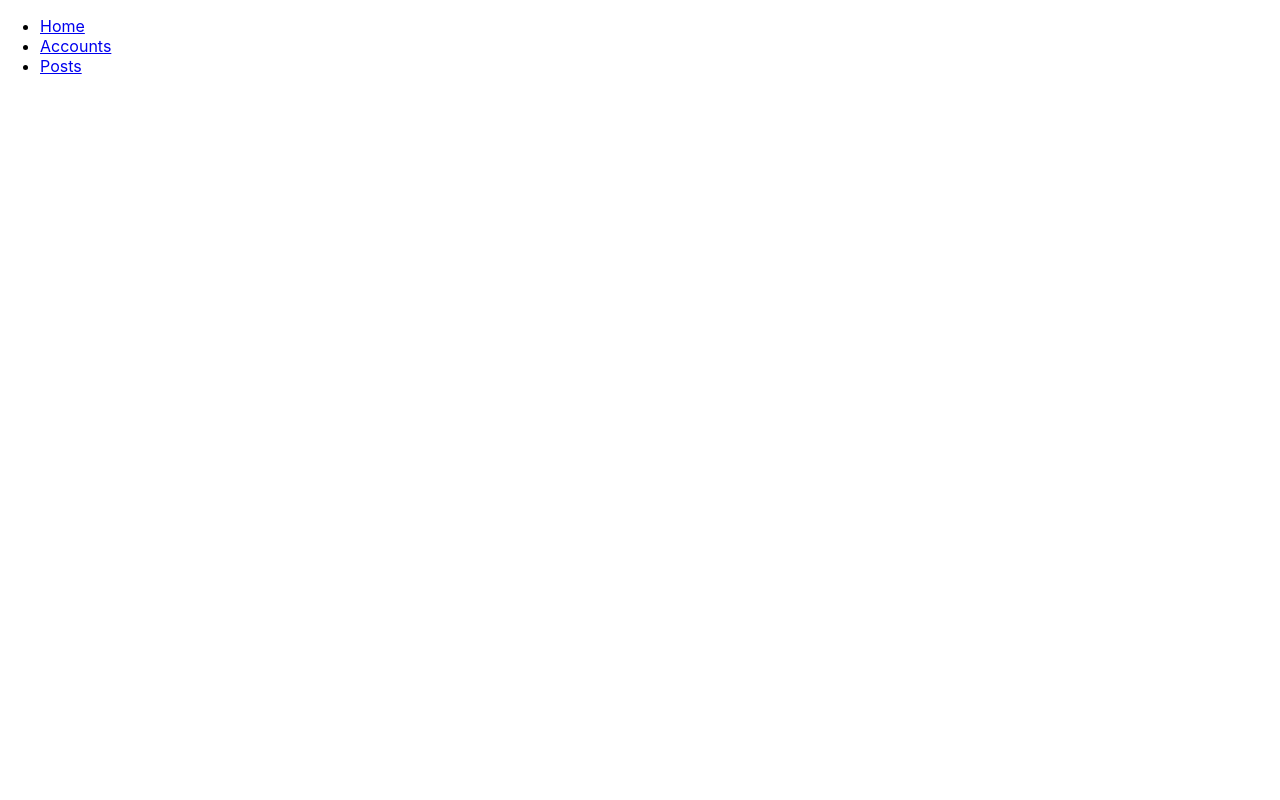
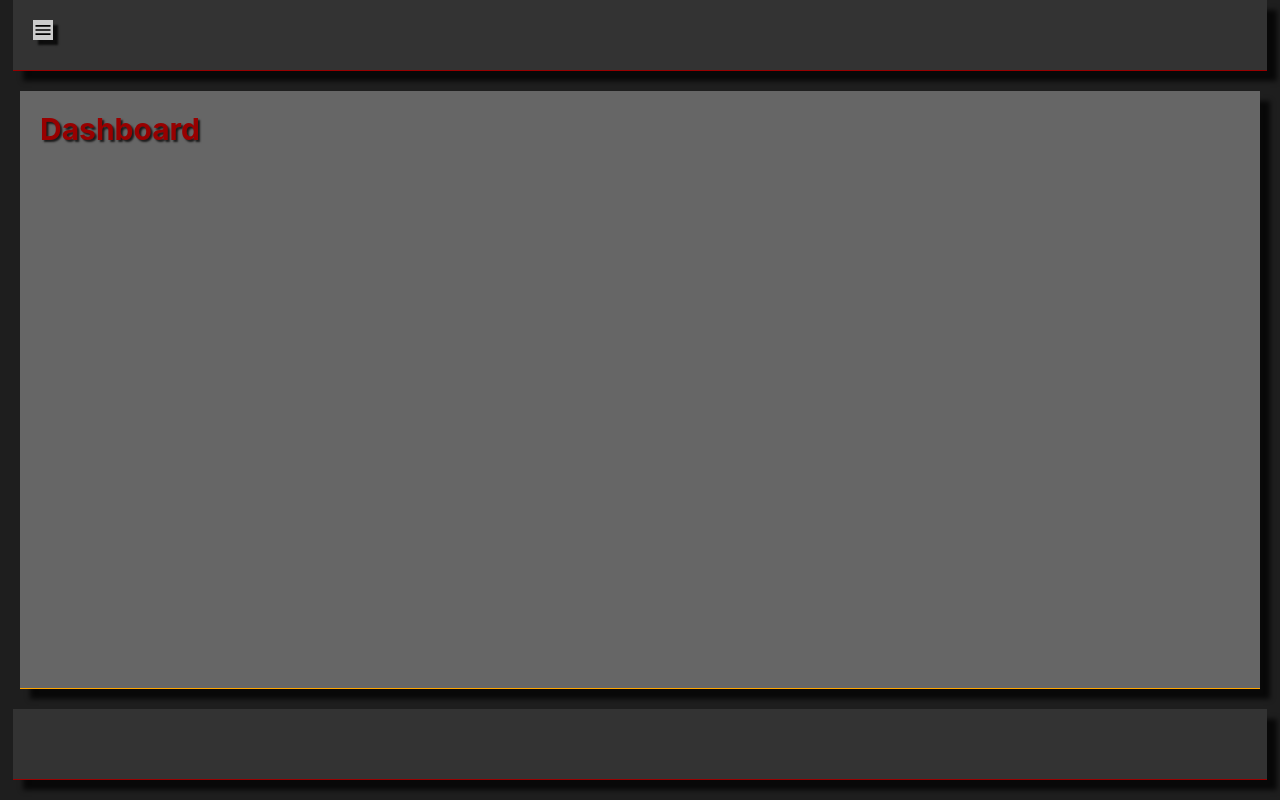
Before and after one commit to YanivOr/admin-system-react, a React (Create React App) app: page / in a window 1280 px wide. Built offline with nearby package versions, Linux system fonts and the light colour scheme.

Commit message:
shadowed layout

```diff
--- a/src/App.js
+++ b/src/App.js
@@ -1,32 +1,64 @@
-import React from "react";
+import React, { useState } from "react";
 import {
   BrowserRouter as Router,
   Switch,
-  Route,
-  Link
+  Route
 } from "react-router-dom";
+import styled from 'styled-components';
+import Header from './layout/Header';
+import Footer from './layout/Footer';
+import Menu from './layout/Menu';
+import Content from './layout/Content';
+import Dashboard from './layout/Dashboard';
+import Accounts from './entities/Accounts';
+import Posts from './entities/Posts';
 
-import Accounts from './components/accounts';
-import Posts from './components/posts';
+const Wrapper = styled.div`
+  display: flex;
+  flex-direction: column;
+  width: 100%;
+  height: 100%;
+`;
 
-export default function App() {
+const initialState = {
+  menu: {
+    isVisible: false,
+  },
+};
+
+const App = () => {
+
+  const [state, setState] = useState(initialState);
+
+  const menuBtnClicked = () => {
+    let newState;
+
+    newState = {...state};
+    newState.menu.isVisible = !state.menu.isVisible;
+
+    setState(newState);
+  };
+
+  const menuItemClicked = () => {
+    let newState;
+
+    newState = {...state};
+    newState.menu.isVisible = false;
+
+    setState(newState);
+  };
+
   return (
     <Router>
-      <div>
-        <nav>
-          <ul>
-            <li>
-              <Link to="/">Home</Link>
-            </li>
-            <li>
-              <Link to="/accounts">Accounts</Link>
-            </li>
-            <li>
-              <Link to="/posts">Posts</Link>
-            </li>
-          </ul>
-        </nav>
-
+      <Wrapper>
+        <Header
+          btnClicked={menuBtnClicked}>
+        </Header>
+        <Menu
+          btnClicked={menuItemClicked}
+          isVisible={state.menu.isVisible}>
+        </Menu>
+        <Content>
           <Switch>
             <Route path="/accounts">
               <Accounts></Accounts>
@@ -34,9 +66,15 @@ export default function App() {
             <Route path="/posts">
               <Posts></Posts>
             </Route>
-          <Route path="/"></Route>
+            <Route path="/">
+              <Dashboard></Dashboard>
+            </Route>
           </Switch>
-      </div>
+        </Content>
+        <Footer></Footer>
+      </Wrapper>
     </Router>
   );
 }
+
+export default App;
--- /dev/null
+++ b/src/common/Common.js
@@ -0,0 +1,13 @@
+import styled from 'styled-components';
+
+const Title = styled.h1`
+  text-shadow: 2px 2px 2px rgba(0,0,0,0.75);
+  padding: 0px;
+  margin: 0px;
+  font-size: 30px;
+  color: #980000;
+`;
+
+export {
+  Title,
+};
--- a/src/components/accounts/index.js
+++ b/src/entities/Accounts.js
@@ -1,14 +1,13 @@
 import React from 'react';
 import styled from 'styled-components';
+import { Title } from '../common/Common';
 
-const Wrapper = styled.div`
-
-`;
+const Wrapper = styled.div``;
 
 const Accounts = () => {
   return (
     <Wrapper>
-      Accounts
+      <Title>Accounts</Title>
     </Wrapper>
   );
 }
--- a/src/components/posts/index.js
+++ b/src/entities/Posts.js
@@ -1,14 +1,13 @@
 import React from 'react';
 import styled from 'styled-components';
+import { Title } from '../common/Common';
 
-const Wrapper = styled.div`
-
-`;
+const Wrapper = styled.div``;
 
 const Posts = () => {
   return (
     <Wrapper>
-      Posts
+      <Title>Post</Title>
     </Wrapper>
   );
 }
--- a/src/index.css
+++ b/src/index.css
@@ -1,3 +1,9 @@
+html, body {
+  width: 100%;
+  height: 100%;
+  background: #1e1e1e;
+}
+
 body {
   margin: 0;
   font-family: -apple-system, BlinkMacSystemFont, 'Segoe UI', 'Roboto', 'Oxygen',
@@ -11,3 +17,8 @@ code {
   font-family: source-code-pro, Menlo, Monaco, Consolas, 'Courier New',
     monospace;
 }
+
+#root {
+  width: 100%;
+  height: 100%;
+}
--- /dev/null
+++ b/src/layout/Content.js
@@ -0,0 +1,22 @@
+import React from 'react';
+import styled from 'styled-components';
+
+const Wrapper = styled.div`
+  flex: auto;
+  background: #666666;
+  color: #dddddd;
+  box-shadow: 10px 10px 5px 0px rgba(0,0,0,0.75);
+  margin: 20px;
+  padding: 20px;
+  border-bottom: 1px solid orange;
+`;
+
+const Content = ({children}) => {
+  return (
+    <Wrapper>
+      {children}
+    </Wrapper>
+  );
+}
+
+export default Content;
--- /dev/null
+++ b/src/layout/Dashboard.js
@@ -0,0 +1,15 @@
+import React from 'react';
+import styled from 'styled-components';
+import { Title } from '../common/Common';
+
+const Wrapper = styled.div``;
+
+const Dashboard = () => {
+  return (
+    <Wrapper>
+      <Title>Dashboard</Title>
+    </Wrapper>
+  );
+}
+
+export default Dashboard;
--- /dev/null
+++ b/src/layout/Footer.js
@@ -0,0 +1,22 @@
+import React from "react";
+import styled from 'styled-components';
+
+const Wrapper = styled.div`
+  margin: 0 auto 20px auto;
+  width: 98%;
+  height: 70px;
+  background: #333333;
+  color: #dddddd;
+  box-shadow: 10px 10px 5px 0px rgba(0,0,0,0.75);
+  border-bottom: 1px solid #980000;
+`;
+
+const Footer = () => {
+  return (
+    <Wrapper>
+
+    </Wrapper>
+  );
+}
+
+export default Footer;
--- /dev/null
+++ b/src/layout/Header.js
@@ -0,0 +1,35 @@
+import React from "react";
+import styled from 'styled-components';
+
+const Wrapper = styled.div`
+  margin: 0px auto 0px auto;
+  width: 98%;
+  height: 70px;
+  background: #333333;
+  color: #dddddd;
+  box-shadow: 10px 10px 5px 0px rgba(0,0,0,0.75);
+  border-bottom: 1px solid #980000;
+`;
+
+const MenuIcon = styled.img`
+  width: 20px;
+  height: 20px;
+  margin-right: 20px;
+  cursor: pointer;
+  background: #cccccc;
+  box-shadow: 5px 5px 2px 0px rgba(0,0,0,0.75);
+  margin: 20px;
+`
+
+const Header = ({btnClicked}) => {
+  return (
+    <Wrapper>
+      <MenuIcon
+        onClick={btnClicked}
+        src={require(`../assets/menu-24px.svg`)}>
+      </MenuIcon>
+    </Wrapper>
+  );
+}
+
+export default Header;
--- /dev/null
+++ b/src/layout/Menu.js
@@ -0,0 +1,57 @@
+import React from "react";
+import { Link } from "react-router-dom";
+import styled from 'styled-components';
+
+const Nav = styled.nav`
+  position: fixed;
+  top: 100px;
+  left: ${({isVisible}) => isVisible ? '30px' : '-270px'};
+  transition: left 0.5s;
+  width: 250px;
+`;
+
+const Ul = styled.ul`
+  list-style-type: none;
+  padding: 0px;
+  margin: 0px;
+`;
+
+const Li = styled.li`
+  padding: 5px;
+  margin-bottom: 8px;
+  background: #cccccc;
+  box-shadow: 10px 10px 5px 0px rgba(0,0,0,0.75);
+  font-weight: bold;
+
+  &:hover {
+    background: #cccccc;
+  }
+
+  & > a {
+    display: block;
+    text-decoration: none;
+    color: #333333;
+  }
+`;
+
+
+const Menu = ({isVisible, btnClicked}) => {
+  return (
+    <Nav
+      isVisible={isVisible}>
+      <Ul>
+        <Li onClick={btnClicked}>
+          <Link to="/">Dashboard</Link>
+        </Li>
+        <Li onClick={btnClicked}>
+          <Link to="/accounts">Accounts</Link>
+        </Li>
+        <Li onClick={btnClicked}>
+          <Link to="/posts">Posts</Link>
+        </Li>
+      </Ul>
+    </Nav>
+  );
+}
+
+export default Menu;
```
Also changed, not shown: src/assets/menu-24px.svg (added). Lines whose indentation alone changed are shown as unchanged.
